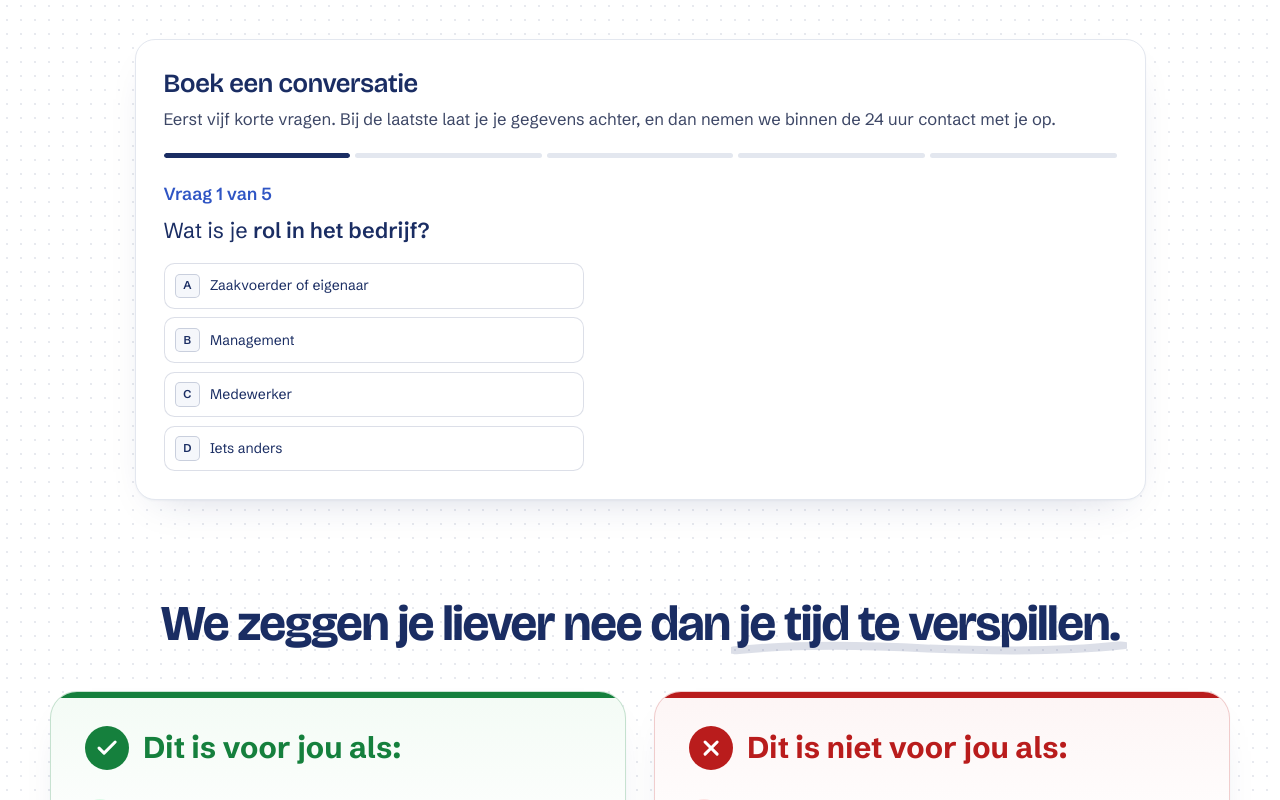
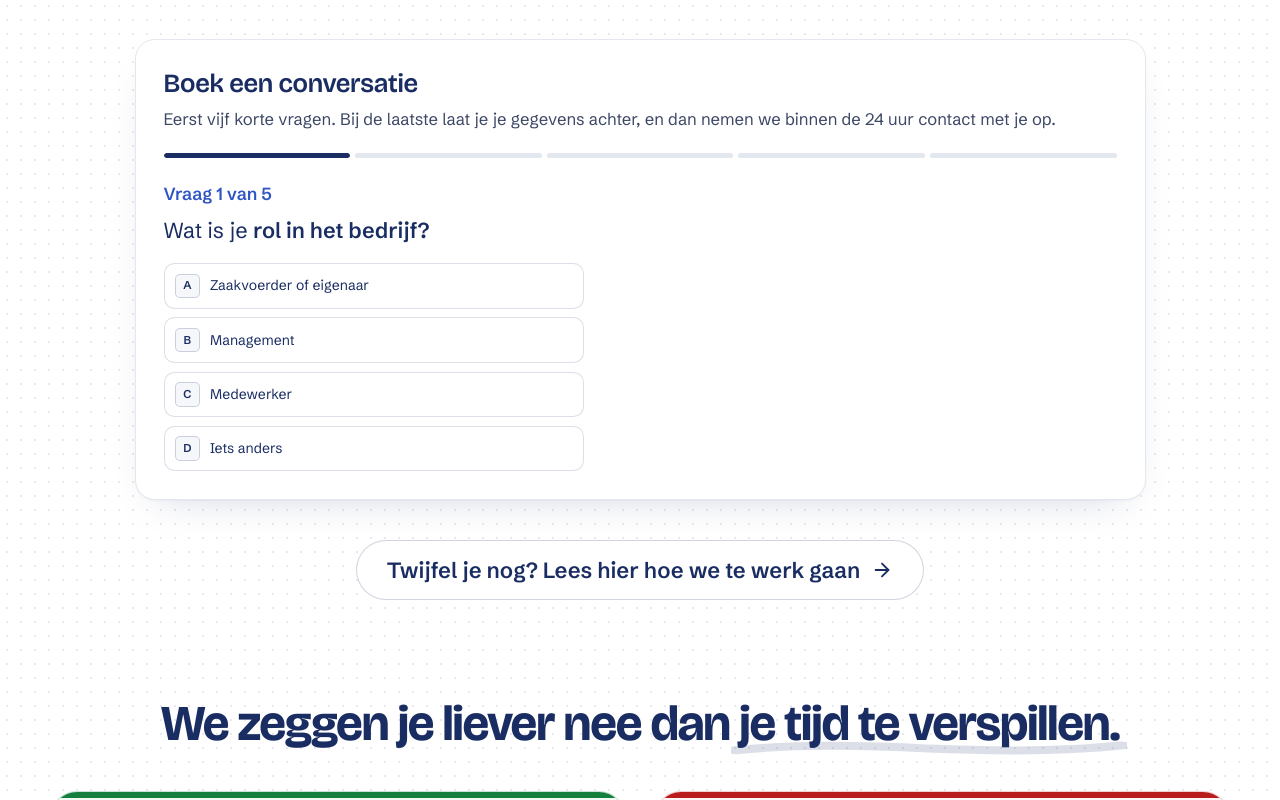
Before and after one commit to r0892111/finitsolutionswebsite, a Next.js app: page /hub in a window 1280 px wide. Shown: the part 1751-2551 px from the top of the page. Built offline with nearby package versions, Linux system fonts and the light colour scheme; no server answers.

Commit message:
Hub: knop onder het formulier naar de aanpak op de homepage; kortere zin onder de video
Co-Authored-By: Claude Opus 5.5 <noreply@anthropic.com>

```diff
--- a/app/globals.css
+++ b/app/globals.css
@@ -1125,12 +1125,15 @@ html {
 .hub-wie-lijst li:first-child { border-top: 0; }
 /* De knop onder de vragen: rustig, omlijnd, zodat "Boek een conversatie" de hoofdknop blijft. */
 .hub-faq-meer-wrap { margin-top: var(--hub-r3); }
-.hub-faq-meer { gap: 0.5em; font-size: 22px; min-height: 60px; padding: 12px 30px; }
-.hub-faq-meer svg { width: 1em; height: 1em; }
+.hub-faq-meer, .hub-naar-website { gap: 0.5em; font-size: 22px; min-height: 60px; padding: 12px 30px; }
+.hub-faq-meer svg, .hub-naar-website svg { width: 1em; height: 1em; }
+/* Onder het formulier: de omlijnde knop naar de aanpak op de homepage (Alex 25/11). */
+.hub-naar-website-wrap { margin-top: var(--hub-r4); }
+.hub-naar-website { max-width: 100%; text-align: center; }
 @media (max-width: 1100px) {
   .hub-wie-titel { font-size: clamp(22px, 2.6vw, 28px); }
   .hub-wie-lijst li { font-size: clamp(17px, 2vw, 21px); }
-  .hub-faq-meer { font-size: 19px; min-height: 54px; }
+  .hub-faq-meer, .hub-naar-website { font-size: 19px; min-height: 54px; }
 }
 @media (max-width: 767px) {
   .hub-wie-raster { grid-template-columns: 1fr; gap: 16px; }
@@ -1139,7 +1142,7 @@ html {
   .hub-wie-icoon { width: 34px; height: 34px; }
   .hub-wie-icoon--klein { width: 24px; height: 24px; }
   .hub-wie-lijst li { font-size: 16px; gap: 10px; padding: 12px 0; }
-  .hub-faq-meer { font-size: 15px; min-height: 48px; padding: 10px 20px; }
+  .hub-faq-meer, .hub-naar-website { font-size: 15px; min-height: 48px; padding: 10px 20px; }
 }
 @media (max-width: 380px) {
   .hub-hero-vsl .hub-titel { font-size: 32px; }
--- a/components/hub/copy.ts
+++ b/components/hub/copy.ts
@@ -34,6 +34,11 @@ export const HUB = {
   sub: ["Je werkprocedures, regels, uitzonderingen, …", "We schrijven het allemaal uit in één week, en dat verandert wat AI voor je **bedrijf** kan doen."],
   naarVideo: "Bekijk deze video om te weten of het iets voor jou is.",
 
+  // Onder het formulier (Alex 25/11): voor wie nog twijfelt, naar de aanpak op de homepage.
+  // De nieuwe homepage (tak homepage-amina) noemt die sectie "werkwijze": pas het anker
+  // aan zodra die live gaat.
+  naarWebsite: { tekst: "Twijfel je nog? Lees hier hoe we te werk gaan", href: "/#aanpak" },
+
   // Vlak onder de video (Alex 25/11): wie ons steunt, met hun logo's uit /public.
   steun: {
     label: "Ondersteund door",
@@ -45,7 +50,7 @@ export const HUB = {
   },
 
   // Eén zin onder de video, boven de knop.
-  onderVideo: "We plannen nieuwe projecten per maand in. Wil je er volgende maand bij zijn? Boek dan nu een conversatie.",
+  onderVideo: "Nieuwe projecten plannen we maandelijks in. Wil je er volgende maand bij zijn?",
   // De knop voor een gesprek heet overal op de site zo (Alex 25/11).
   knop: "Boek een conversatie",
   knopNoot: "60 minuten, gratis. Erna zeggen we je eerlijk of we je kunnen helpen.",
--- a/components/hub/hub-pagina.tsx
+++ b/components/hub/hub-pagina.tsx
@@ -218,6 +218,16 @@ export function HubPagina({ start }: { start?: "resources" }) {
       <section id="gesprek" className="scroll-mt-4 pb-[var(--hub-r6)]" aria-labelledby="gesprek-titel">
         <div className="hub-form-wrap">
           <StapFormulier bron={formBron} meta={meta} kopId="gesprek-titel" />
+          <div className="hub-naar-website-wrap text-center">
+            <a
+              href={HUB.naarWebsite.href}
+              onClick={() => pushEvent("hub_klik", { ...meta, keuze: "website_aanpak" })}
+              className="hub-naar-website inline-flex items-center rounded-full border border-[#1A2D63]/20 bg-white font-semibold text-[#1A2D63] transition-colors hover:bg-[#F5F7FB]"
+            >
+              {HUB.naarWebsite.tekst}
+              <ArrowRight aria-hidden="true" />
+            </a>
+          </div>
         </div>
       </section>
 
```
